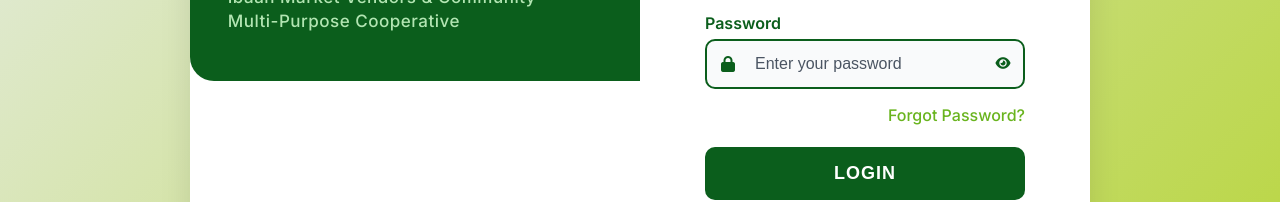
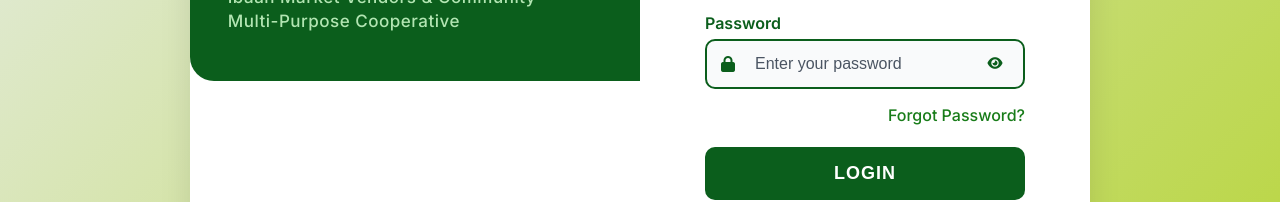
Before and after one commit to asturias-jnll/Capstone2, a website: page imvcmpc/logpage/login.html in a window 1280 px wide. Shown: the part 441-643 px from the top of the page. Drawn offline with Linux system fonts and the light colour scheme.

Commit message:
Log in - Accessibility

```diff
--- a/imvcmpc/logpage/login.css
+++ b/imvcmpc/logpage/login.css
@@ -230,7 +230,8 @@
 
 .input-group input {
     width: 100%;
-    padding: 14px 56px 14px 48px;
+    padding: 14px 60px 14px 48px;
+    min-height: 48px;
     border: 2px solid var(--dark-green);
     border-radius: 10px;
     background: var(--gray-50);
@@ -251,18 +252,33 @@
 
 .toggle-password {
     position: absolute;
-    right: 12px;
+    right: 8px;
+    top: 50%;
+    transform: translateY(-50%);
     background: none;
     border: none;
     color: var(--dark-green);
     cursor: pointer;
     z-index: 1;
-    padding: 0;
-    width: 20px;
-    height: 20px;
+    padding: 12px;
+    min-width: 44px;
+    min-height: 44px;
+    width: 44px;
+    height: 44px;
     display: flex;
     align-items: center;
     justify-content: center;
+    border-radius: 4px;
+    transition: background-color 0.2s ease;
+}
+
+.toggle-password:hover {
+    background-color: rgba(11, 94, 28, 0.1);
+}
+
+.toggle-password:focus {
+    outline: 2px solid var(--dark-green);
+    outline-offset: 2px;
 }
 
 .forgot-password {
@@ -272,14 +288,14 @@
 }
 
 .forgot-password a {
-    color: var(--light-green);
+    color: var(--green);
     text-decoration: none;
     font-weight: 500;
     transition: color 0.2s ease;
 }
 
 .forgot-password a:hover {
-    color: var(--green);
+    color: var(--dark-green);
     text-decoration: underline;
 }
 
--- a/imvcmpc/logpage/reset-password.css
+++ b/imvcmpc/logpage/reset-password.css
@@ -310,7 +310,8 @@
 
 .input-group input {
     width: 100%;
-    padding: 14px 56px 14px 48px;
+    padding: 14px 60px 14px 48px;
+    min-height: 48px;
     border: 2px solid var(--dark-green);
     border-radius: 10px;
     background: var(--gray-50);
@@ -331,18 +332,33 @@
 
 .toggle-password {
     position: absolute;
-    right: 24px;
+    right: 8px;
+    top: 50%;
+    transform: translateY(-50%);
     background: none;
     border: none;
     color: var(--dark-green);
     cursor: pointer;
     z-index: 1;
-    padding: 0;
-    width: 20px;
-    height: 20px;
+    padding: 12px;
+    min-width: 44px;
+    min-height: 44px;
+    width: 44px;
+    height: 44px;
     display: flex;
     align-items: center;
     justify-content: center;
+    border-radius: 4px;
+    transition: background-color 0.2s ease;
+}
+
+.toggle-password:hover {
+    background-color: rgba(11, 94, 28, 0.1);
+}
+
+.toggle-password:focus {
+    outline: 2px solid var(--dark-green);
+    outline-offset: 2px;
 }
 
 .error-message {
```
